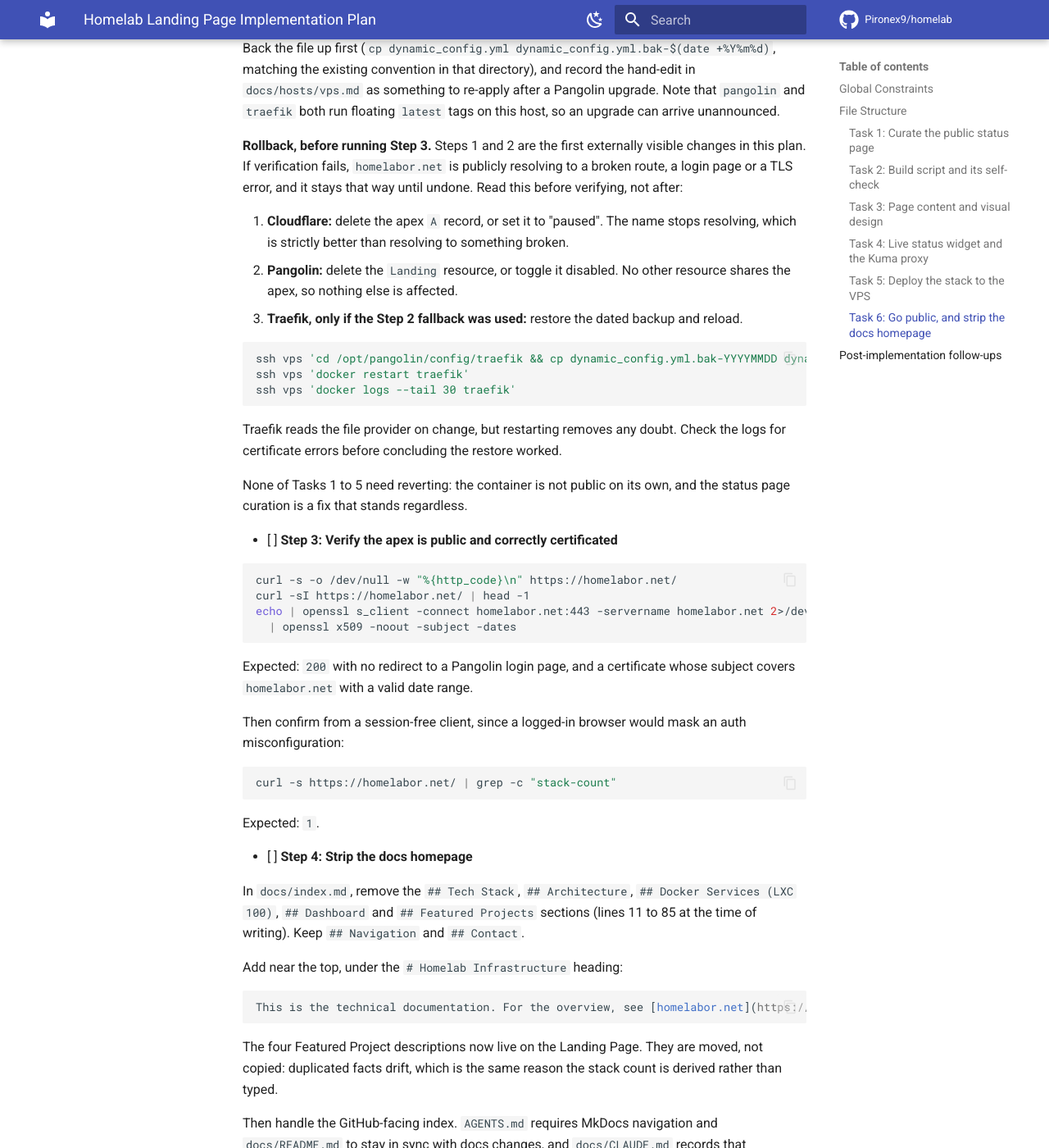
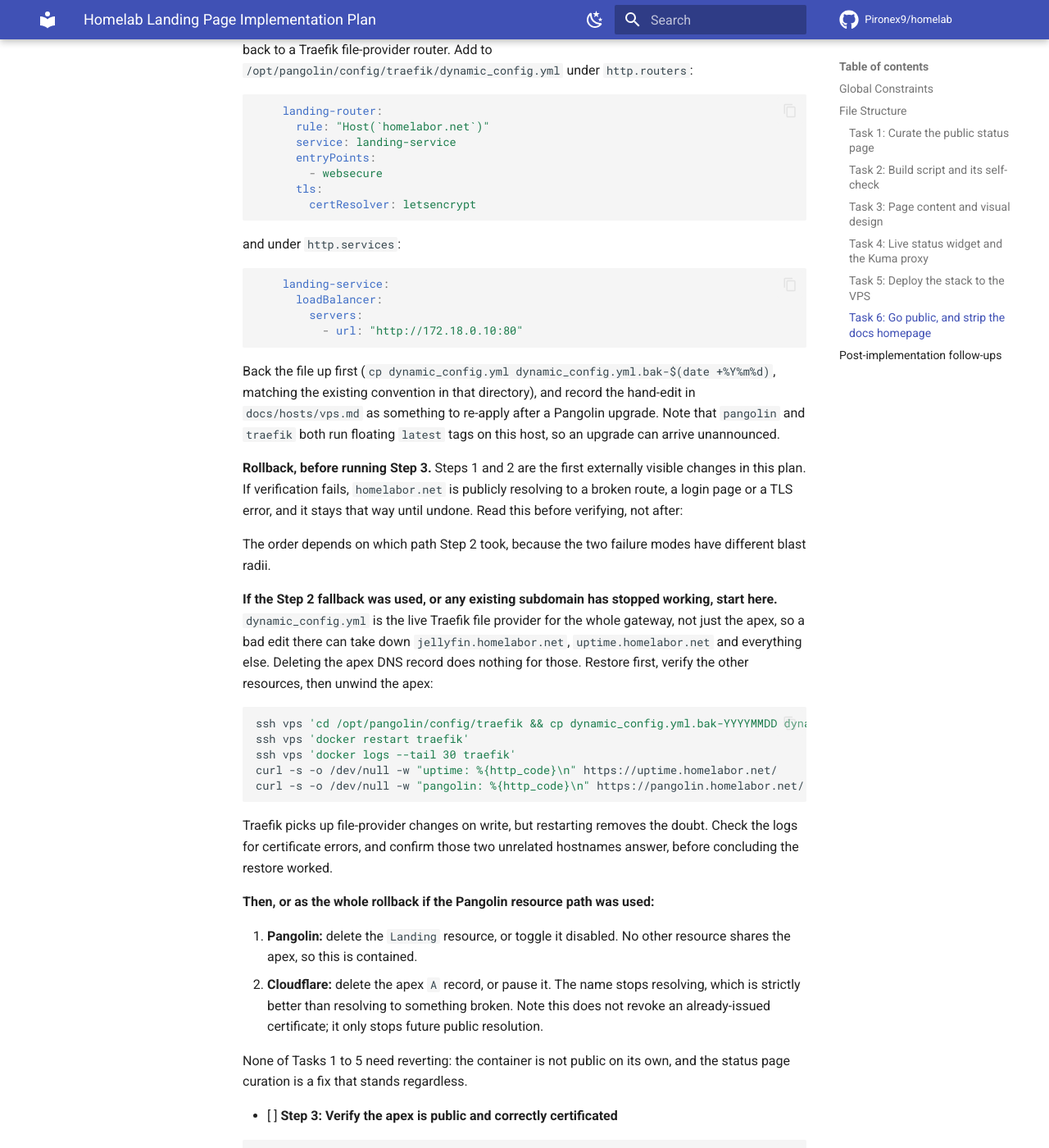
Before and after one commit to Pironex9/homelab, an MkDocs documentation site: the page built from docs/superpowers/plans/2026-07-27-homelab-landing-page.md, in a window 1280 px wide and 1400 px high, scrolled down 18013 px. Shown: the whole window at 82% size. Built offline with MkDocs 1.6.1 and Material for MkDocs 9.7.7, drawn with Linux system fonts in a browser that asks for light colours; comment, search, counter and statistics services are not loaded; some of the changed text lies outside the part shown.

Commit message:
docs(plan): fix defects from adversarial review round 3
Four of five findings valid:

- the build's placeholder guard scanned only dist/index.html, while the
  build ships everything in src/. A stray {{TOKEN}} in status.js or
  style.css would have reached a public page silently. Guard now scans
  dist/ recursively, skipping binaries, and Task 4 gained a check that
  proves it reaches the new files.
- stripping docs/index.md by section left line 9 intact: 'running 28
  services on Proxmox VE'. A hand-typed count surviving in the one change
  whose purpose is to stop publishing hand-typed counts. Now replaced
  explicitly, with no number put back.
- the spec said Caddy proxies /api/status/*, the plan and the widget use
  /api/status-page/* and /api/badge/*. Spec corrected.
- rollback ordered DNS first, but the Traefik fallback edits the file
  provider for the entire gateway, so a bad edit there breaks unrelated
  subdomains that removing the apex record does nothing for. Rollback is
  now split by which path Step 2 took, Traefik first when it applies,
  with two unrelated hostnames as the check.

Rejected: the claim that the design-taste-frontend skill is unavailable.
It is installed at /root/.claude/skills/design-taste-frontend; the
reviewer's sandbox could not see it.

````diff
--- a/docs/superpowers/plans/2026-07-27-homelab-landing-page.md
+++ b/docs/superpowers/plans/2026-07-27-homelab-landing-page.md
@@ -245,9 +245,13 @@
 
 sed -i "s/{{STACK_COUNT}}/$stack_count/g" "$DIST/index.html"
 
-if grep -q '{{[A-Z_]*}}' "$DIST/index.html"; then
-    echo "build: an unsubstituted placeholder is still in dist/index.html" >&2
-    grep -o '{{[A-Z_]*}}' "$DIST/index.html" >&2
+# Scan the whole output, not just index.html. Tasks 3 and 4 add style.css
+# and status.js to src/, which are copied verbatim; a stray placeholder in
+# either would otherwise ship silently. -I skips binaries so topology.png
+# cannot produce a false match.
+if grep -rIq '{{[A-Z_]*}}' "$DIST"; then
+    echo "build: unsubstituted placeholders remain in dist/" >&2
+    grep -rIo '{{[A-Z_]*}}' "$DIST" >&2
     exit 1
 fi
 
@@ -546,10 +550,22 @@
 <script src="status.js" defer></script>
 ```
 
-- [ ] **Step 4: Verify the build still passes**
+- [ ] **Step 4: Verify the build still passes, and that the guard reaches the new files**
 
 Run: `sh compose/vps/landing/test-build.sh`
-Expected: `PASS`. `build.sh` copies `src/` wholesale, so the new files need no build change. If this fails, `build.sh` was modified when it should not have been.
+Expected: `PASS`. `build.sh` copies `src/` wholesale, so the new files need no build change.
+
+The placeholder guard scans all of `dist/`, not only `index.html`. `status.js` and `style.css` are copied verbatim and never substituted, so a stray `{{TOKEN}}` in either would ship to a public page unless the guard reaches them. Confirm it does, now that there is a second file to test against:
+
+```bash
+cd compose/vps/landing
+printf '// {{LEFTOVER}}\n' >> src/status.js
+sh build.sh; echo "exit=$?"
+sed -i '$d' src/status.js
+sh build.sh >/dev/null && echo "restored ok"
+```
+
+Expected: the first build exits non-zero reporting `{{LEFTOVER}}`; after the last line is removed, the build succeeds again. If the first build exits 0, the guard is still scanning only `index.html` and Task 2's build script was not updated.
 
 - [ ] **Step 5: Commit**
 
@@ -756,17 +772,24 @@
 
 **Rollback, before running Step 3.** Steps 1 and 2 are the first externally visible changes in this plan. If verification fails, `homelabor.net` is publicly resolving to a broken route, a login page or a TLS error, and it stays that way until undone. Read this before verifying, not after:
 
-1. **Cloudflare:** delete the apex `A` record, or set it to "paused". The name stops resolving, which is strictly better than resolving to something broken.
-2. **Pangolin:** delete the `Landing` resource, or toggle it disabled. No other resource shares the apex, so nothing else is affected.
-3. **Traefik, only if the Step 2 fallback was used:** restore the dated backup and reload.
+The order depends on which path Step 2 took, because the two failure modes have different blast radii.
+
+**If the Step 2 fallback was used, or any existing subdomain has stopped working, start here.** `dynamic_config.yml` is the live Traefik file provider for the whole gateway, not just the apex, so a bad edit there can take down `jellyfin.homelabor.net`, `uptime.homelabor.net` and everything else. Deleting the apex DNS record does nothing for those. Restore first, verify the other resources, then unwind the apex:
 
 ```bash
 ssh vps 'cd /opt/pangolin/config/traefik && cp dynamic_config.yml.bak-YYYYMMDD dynamic_config.yml'
 ssh vps 'docker restart traefik'
 ssh vps 'docker logs --tail 30 traefik'
+curl -s -o /dev/null -w "uptime: %{http_code}\n" https://uptime.homelabor.net/
+curl -s -o /dev/null -w "pangolin: %{http_code}\n" https://pangolin.homelabor.net/
 ```
 
-Traefik reads the file provider on change, but restarting removes any doubt. Check the logs for certificate errors before concluding the restore worked.
+Traefik picks up file-provider changes on write, but restarting removes the doubt. Check the logs for certificate errors, and confirm those two unrelated hostnames answer, before concluding the restore worked.
+
+**Then, or as the whole rollback if the Pangolin resource path was used:**
+
+1. **Pangolin:** delete the `Landing` resource, or toggle it disabled. No other resource shares the apex, so this is contained.
+2. **Cloudflare:** delete the apex `A` record, or pause it. The name stops resolving, which is strictly better than resolving to something broken. Note this does not revoke an already-issued certificate; it only stops future public resolution.
 
 None of Tasks 1 to 5 need reverting: the container is not public on its own, and the status page curation is a fix that stands regardless.
 
@@ -793,11 +816,19 @@
 
 In `docs/index.md`, remove the `## Tech Stack`, `## Architecture`, `## Docker Services (LXC 100)`, `## Dashboard` and `## Featured Projects` sections (lines 11 to 85 at the time of writing). Keep `## Navigation` and `## Contact`.
 
-Add near the top, under the `# Homelab Infrastructure` heading:
+Then **replace** the intro sentence under the `# Homelab Infrastructure` heading. It currently reads:
 
 ```markdown
-This is the technical documentation. For the overview, see [homelabor.net](https://homelabor.net/).
+Self-hosted infrastructure running 28 services on Proxmox VE. Built from scratch to learn Linux, networking, and DevOps practices.
 ```
+
+That "28 services" is a hand-typed count, of exactly the kind this whole plan exists to stop publishing. Removing lines 11 to 85 does not touch it, so it must be replaced explicitly:
+
+```markdown
+This is the technical documentation. For the infrastructure overview and live status, see [homelabor.net](https://homelabor.net/).
+```
+
+Do not substitute a corrected number here. The Documentation Site has no build step that can derive one, so any figure written here starts drifting the moment a stack is added. The count belongs on the Landing Page, where it is derived.
 
 The four Featured Project descriptions now live on the Landing Page. They are moved, not copied: duplicated facts drift, which is the same reason the stack count is derived rather than typed.
 
````
Also changed, not shown: docs/superpowers/specs/2026-07-26-portfolio-landing-design.md (+1 -1 lines).
